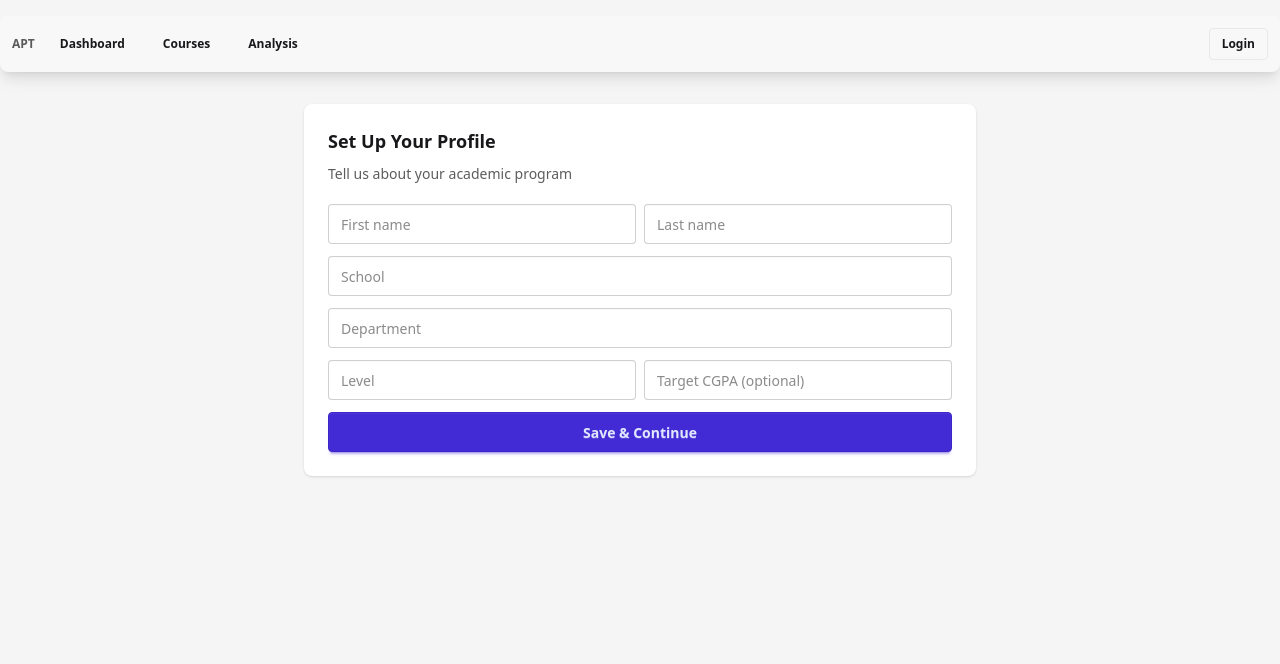
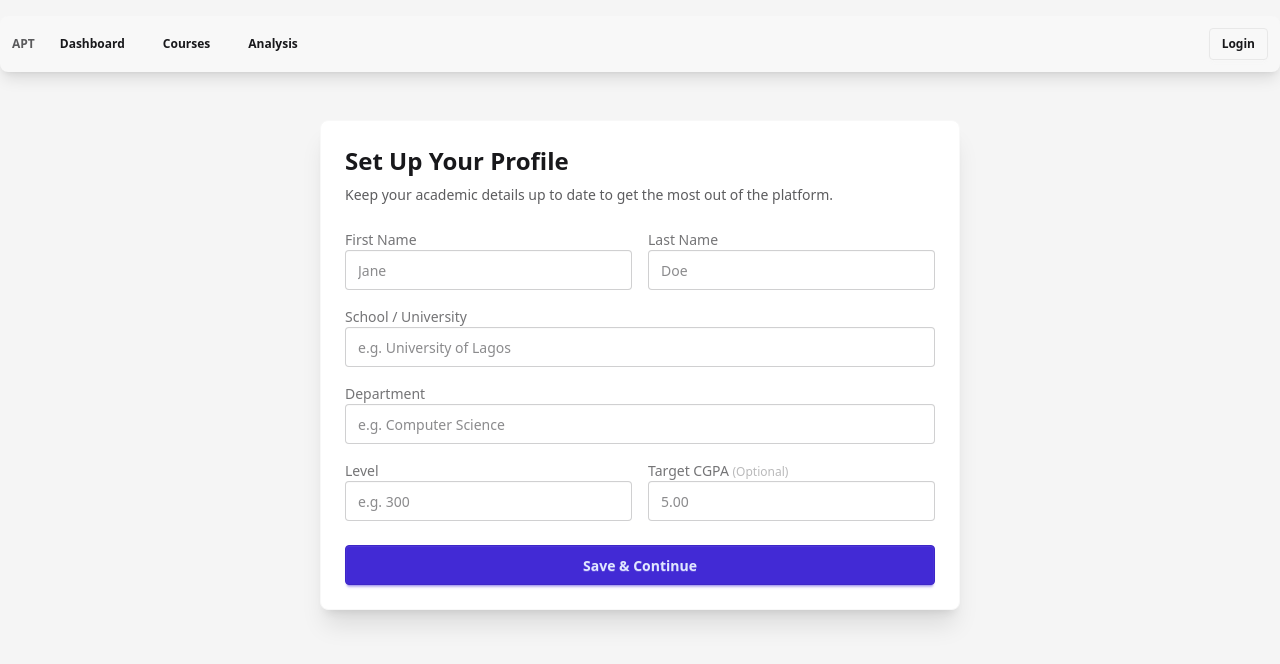
Before and after one commit to BU-SENG/foss-project-arid-stone, a Next.js app: page /profile in a window 1280 px wide. Shown: the top 664 px of the page. Built offline with nearby package versions, Linux system fonts and the light colour scheme.

Commit message:
Update profile page

```diff
--- a/app/profile/page.js
+++ b/app/profile/page.js
@@ -4,80 +4,182 @@ import { useAuth } from "@/context/AuthContext";
 
 export default function Profile() {
   const { user, updateProfile } = useAuth();
+
+  // UI States for better UX
+  const [isLoading, setIsLoading] = useState(false);
+  const [status, setStatus] = useState({ type: "", message: "" });
+
   const [form, setForm] = useState({
     firstName: "",
     lastName: "",
     department: "",
     level: "",
     school: "",
+    targetCgpa: "", // Initialized to prevent uncontrolled warning
   });
 
+  // Sync user data when available
   useEffect(() => {
-    if (user) setForm({ ...form, ...user });
+    if (user) {
+      setForm((prev) => ({
+        ...prev,
+        ...user,
+        // Ensure fields aren't null/undefined to avoid input locking
+        firstName: user.firstName || "",
+        lastName: user.lastName || "",
+        school: user.school || "",
+        department: user.department || "",
+        level: user.level || "",
+        targetCgpa: user.targetCgpa || "",
+      }));
+    }
   }, [user]);
 
-  function save(e) {
+  // Generic change handler to reduce code repetition
+  const handleChange = (e) => {
+    const { name, value } = e.target;
+    setForm((prev) => ({ ...prev, [name]: value }));
+  };
+
+  async function save(e) {
     e.preventDefault();
-    updateProfile(form);
-    alert("Profile saved");
+    setIsLoading(true);
+    setStatus({ type: "", message: "" });
+
+    try {
+      await updateProfile(form);
+      setStatus({ type: "success", message: "Profile saved successfully!" });
+
+      // Optional: Clear success message after 3 seconds
+      setTimeout(() => setStatus({ type: "", message: "" }), 3000);
+    } catch (error) {
+      console.error(error);
+      setStatus({ type: "error", message: "Failed to save profile. Please try again." });
+    } finally {
+      setIsLoading(false);
+    }
   }
 
   return (
-    <div className="max-w-2xl mx-auto">
-      <div className="card bg-base-100 shadow">
+    <div className="max-w-2xl mx-auto p-4">
+      <div className="card bg-base-100 shadow-xl border border-base-200">
         <div className="card-body">
-          <h2 className="card-title">Set Up Your Profile</h2>
-          <p className="opacity-70">Tell us about your academic program</p>
+          <h2 className="card-title text-2xl">Set Up Your Profile</h2>
+          <p className="opacity-70 text-sm">
+            Keep your academic details up to date to get the most out of the platform.
+          </p>
 
-          <form className="space-y-3 mt-3" onSubmit={save}>
-            <div className="grid grid-cols-2 gap-2">
+          {/* Feedback Messages */}
+          {status.message && (
+            <div className={`alert ${status.type === "error" ? "alert-error" : "alert-success"} text-sm py-2 mt-2`}>
+              <span>{status.message}</span>
+            </div>
+          )}
+
+          <form className="space-y-4 mt-4" onSubmit={save}>
+            {/* Name Section */}
+            <div className="grid grid-cols-2 gap-4">
+              <div className="form-control">
+                <label className="label">
+                  <span className="label-text">First Name</span>
+                </label>
+                <input
+                  name="firstName"
+                  value={form.firstName}
+                  onChange={handleChange}
+                  className="input input-bordered w-full"
+                  placeholder="Jane"
+                  required
+                />
+              </div>
+              <div className="form-control">
+                <label className="label">
+                  <span className="label-text">Last Name</span>
+                </label>
+                <input
+                  name="lastName"
+                  value={form.lastName}
+                  onChange={handleChange}
+                  className="input input-bordered w-full"
+                  placeholder="Doe"
+                  required
+                />
+              </div>
+            </div>
+
+            {/* Academic Info */}
+            <div className="form-control">
+              <label className="label">
+                <span className="label-text">School / University</span>
+              </label>
               <input
-                value={form.firstName}
-                onChange={(e) =>
-                  setForm({ ...form, firstName: e.target.value })
-                }
-                className="input input-bordered"
-                placeholder="First name"
-              />
-              <input
-                value={form.lastName}
-                onChange={(e) => setForm({ ...form, lastName: e.target.value })}
-                className="input input-bordered"
-                placeholder="Last name"
+                name="school"
+                value={form.school}
+                onChange={handleChange}
+                className="input input-bordered w-full"
+                placeholder="e.g. University of Lagos"
               />
             </div>
 
-            <input
-              value={form.school}
-              onChange={(e) => setForm({ ...form, school: e.target.value })}
-              className="input input-bordered w-full"
-              placeholder="School"
-            />
-            <input
-              value={form.department}
-              onChange={(e) => setForm({ ...form, department: e.target.value })}
-              className="input input-bordered w-full"
-              placeholder="Department"
-            />
-
-            <div className="grid grid-cols-2 gap-2">
+            <div className="form-control">
+              <label className="label">
+                <span className="label-text">Department</span>
+              </label>
               <input
-                value={form.level}
-                onChange={(e) => setForm({ ...form, level: e.target.value })}
-                className="input input-bordered"
-                placeholder="Level"
-              />
-              <input
-                value={form.targetCgpa}
-                onChange={(e) =>
-                  setForm({ ...form, targetCgpa: e.target.value })
-                }
-                className="input input-bordered"
-                placeholder="Target CGPA (optional)"
+                name="department"
+                value={form.department}
+                onChange={handleChange}
+                className="input input-bordered w-full"
+                placeholder="e.g. Computer Science"
               />
             </div>
 
-            <button className="btn btn-primary w-full">Save & Continue</button>
+            {/* Level & Goals */}
+            <div className="grid grid-cols-2 gap-4">
+              <div className="form-control">
+                <label className="label">
+                  <span className="label-text">Level</span>
+                </label>
+                <input
+                  name="level"
+                  value={form.level}
+                  onChange={handleChange}
+                  className="input input-bordered w-full"
+                  placeholder="e.g. 300"
+                />
+              </div>
+              <div className="form-control">
+                <label className="label">
+                  <span className="label-text">Target CGPA <span className="text-xs opacity-50">(Optional)</span></span>
+                </label>
+                <input
+                  name="targetCgpa"
+                  type="number"
+                  step="0.01"
+                  value={form.targetCgpa}
+                  onChange={handleChange}
+                  className="input input-bordered w-full"
+                  placeholder="5.00"
+                />
+              </div>
+            </div>
+
+            {/* Action Button */}
+            <div className="pt-2">
+              <button
+                className="btn btn-primary w-full"
+                disabled={isLoading}
+              >
+                {isLoading ? (
+                  <>
+                    <span className="loading loading-spinner loading-sm"></span>
+                    Saving...
+                  </>
+                ) : (
+                  "Save & Continue"
+                )}
+              </button>
+            </div>
           </form>
         </div>
       </div>
```
